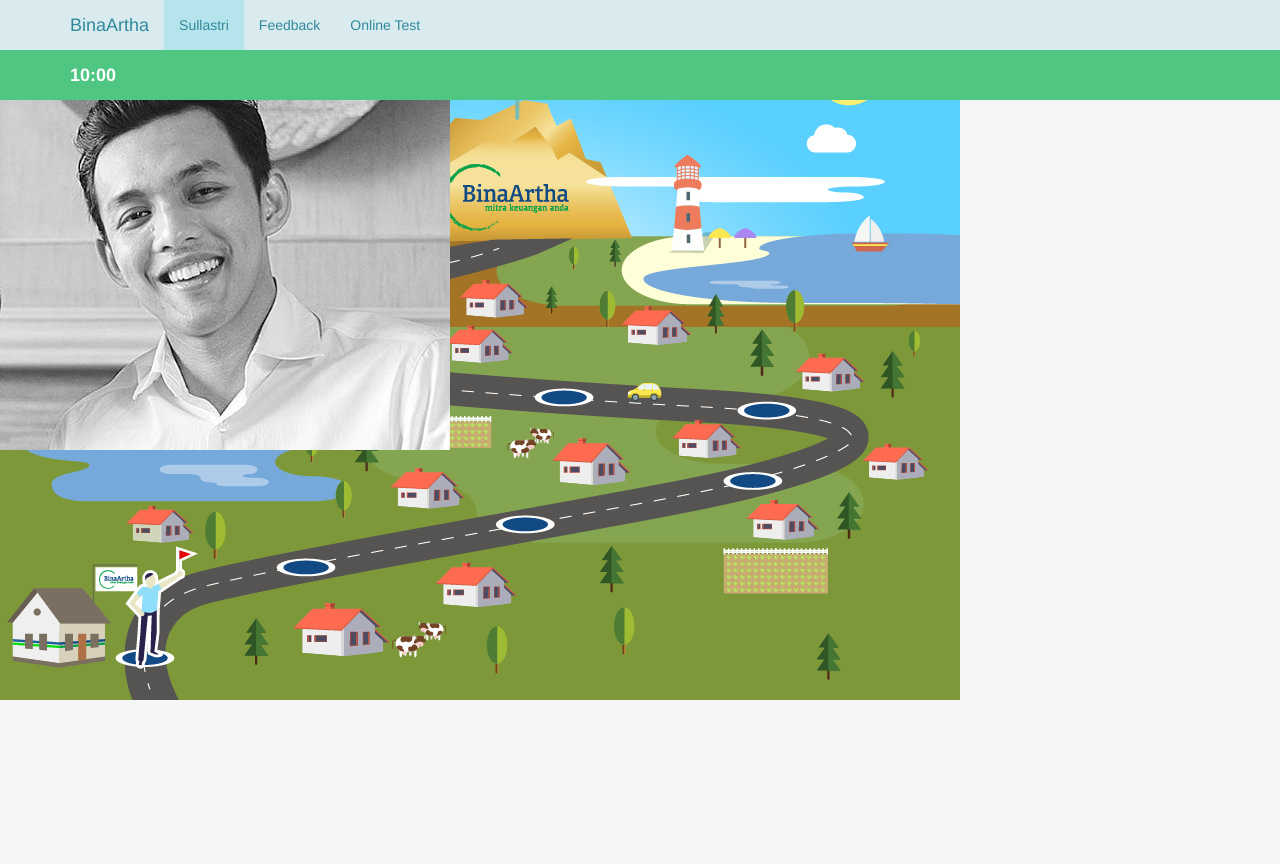
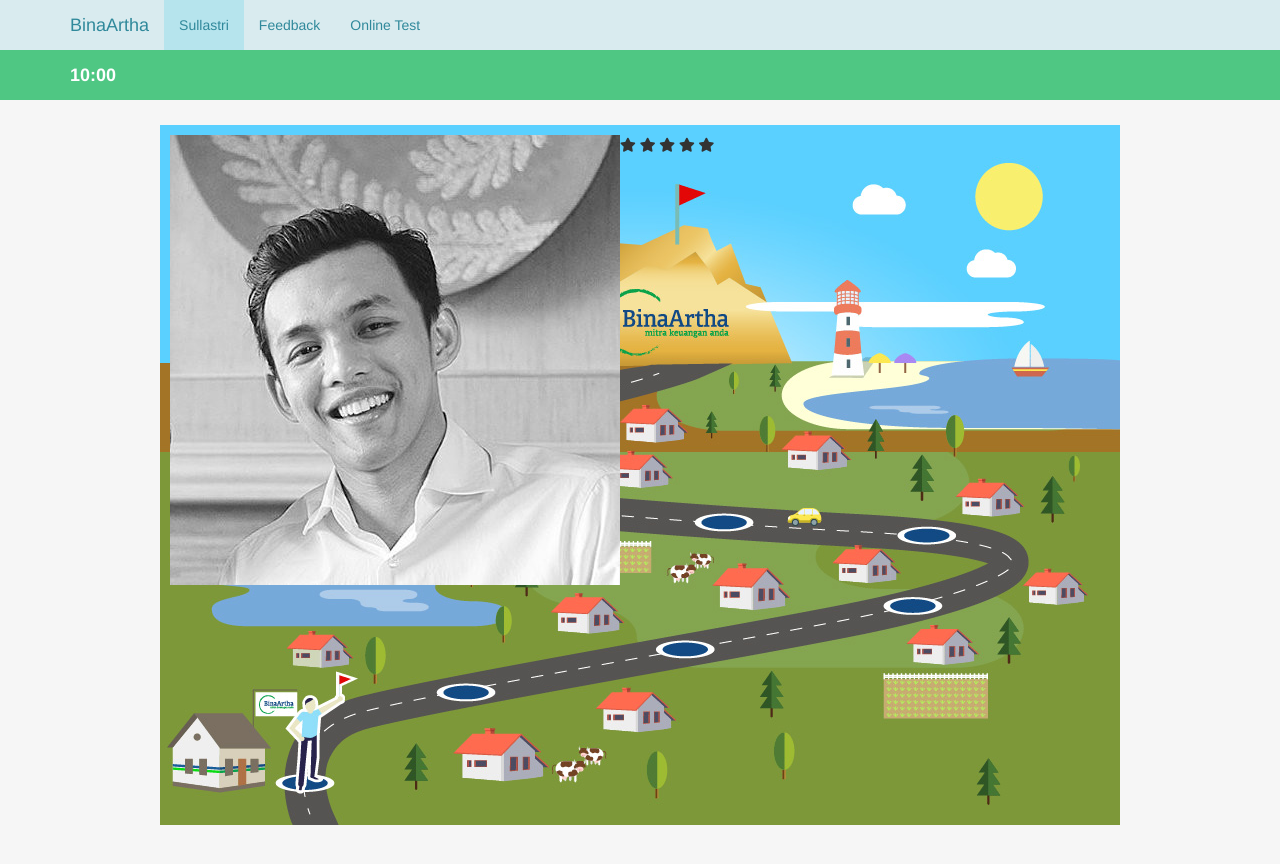
Before and after one commit to kemtol/Bina-Artha, a Jekyll site: the page built from laman/dashboard-user-level.md, in a window 1280 px wide and 950 px high. Shown: the top 864 px of the window. Built offline with Jekyll 4.4.1, drawn with Linux system fonts in a browser that asks for light colours; nearby versions of some CDN libraries.

Commit message:
Update admin-user-level.html

```diff
--- a/_layouts/admin-user-level.html
+++ b/_layouts/admin-user-level.html
@@ -29,6 +29,17 @@
       background-size:cover;
       width:960px;
       height:700px;
+      margin: auto;
+      margin-top: 12.5rem;
+      margin-bottom: 12.5rem;
+      position:relative;
+    }
+    #user--level .row{
+      margin-left:0;
+      margin-right:0;
+      position:absolute;
+      top:1rem;
+      left:1rem;
     }
   </style>
 
@@ -37,11 +48,13 @@
     {% include admin-nav.html %}
 
     <div id="user--level">
-      <div class="employee">
+      <div class="employee row">
         <div class="pull-left">
-          <span class="circle">
-            <img src="https://raw.githubusercontent.com/kemtol/Bina-Artha/master/images/kemal-profile-pic.png" span="">
-          </span>
+          <a href="#">
+            <span class="circle">
+              <img src="https://raw.githubusercontent.com/kemtol/Bina-Artha/master/images/kemal-profile-pic.png" span="">
+            </span>
+          </a>
         </div>
         <div class="pull-right">
           <span class="fa fa-star checked"></span>
```
